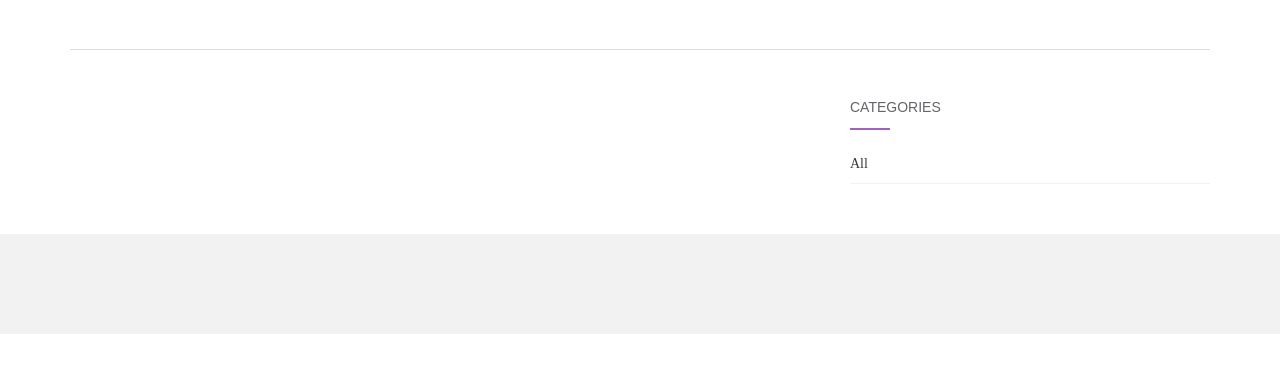
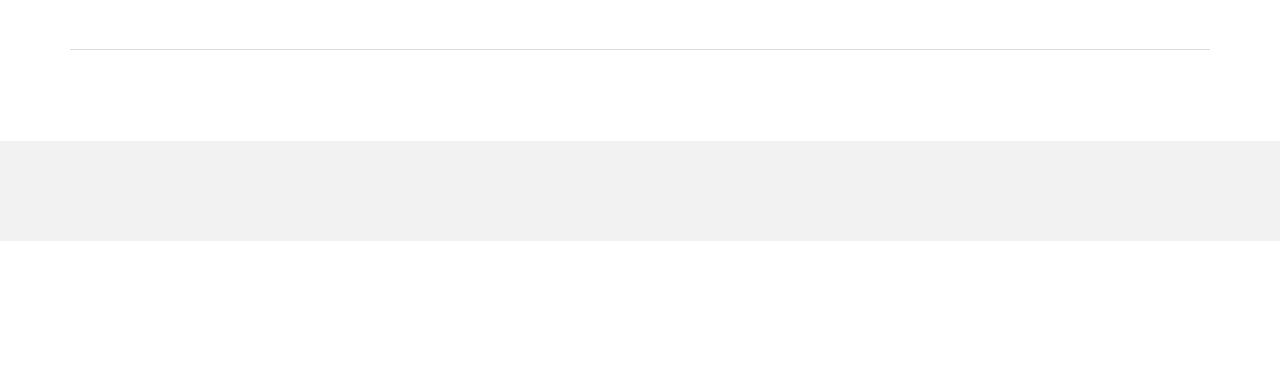
Before and after one commit to SkSaadAli/Django_Medical_Website, a Django app: template user_auth/templates/user_auth/self_blog.html in a window 1280 px wide. Shown: the part 274-647 px from the top of the page. Run offline with Django 3.2, Linux system fonts and the light colour scheme; the template is opened without the code that fills it, so the values that code supplies are empty; some libraries are stand-ins or nearby versions; some web fonts are replaced.

Commit message:
Update self_blog.html

```diff
--- a/user_auth/templates/user_auth/self_blog.html
+++ b/user_auth/templates/user_auth/self_blog.html
@@ -15,7 +15,7 @@
 			<div class="row">
 
 				<!-- this is main content -->
-				<div class="main-content-inner col-sm-12 col-md-8 side-right">
+				<div class="main-content-inner col-sm-12 col-md-8 no-sidebar">
 					<div id="primary" class="content-area">
 						<main id="main" class="site-main page-2" role="main">
 							<div class="article-container">
@@ -108,7 +108,7 @@
 
 					</nav>
 				</div>
-                {% include 'side.html' %}
+
 
 		</div>
 	</div>
```
